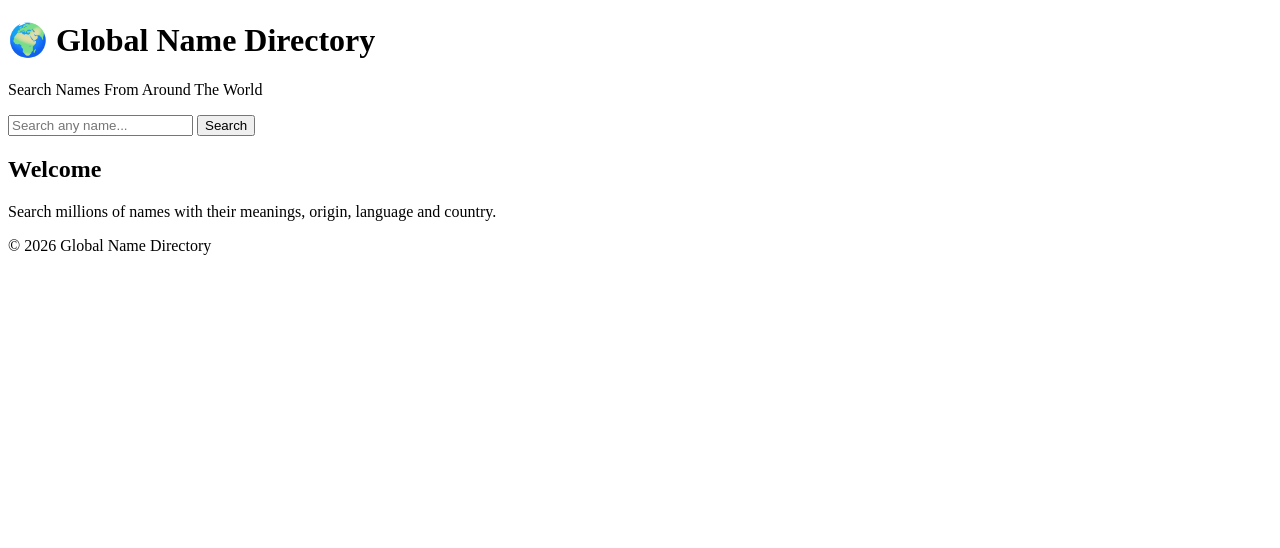
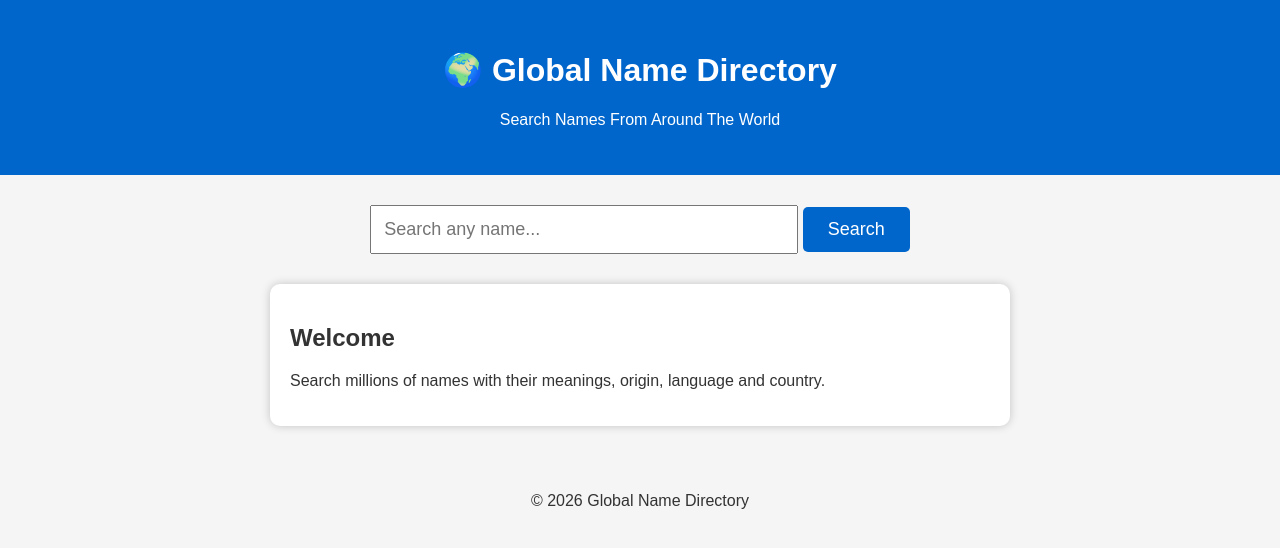
Before and after one commit to ibrahimkholil5697/my-first-website, a plain HTML site: page index.html in a window 1280 px wide. Drawn offline with Linux system fonts and the light colour scheme.

Commit message:
Update style.css

```diff
--- a/style.css
+++ b/style.css
@@ -1 +1,55 @@
-/* Global Name Directory CSS */
+body{
+    margin:0;
+    font-family:Arial,sans-serif;
+    background:#f5f5f5;
+    color:#333;
+}
+
+.header{
+    background:#0066cc;
+    color:white;
+    text-align:center;
+    padding:30px;
+}
+
+.search-box{
+    text-align:center;
+    margin:30px;
+}
+
+input{
+    width:80%;
+    max-width:400px;
+    padding:12px;
+    font-size:18px;
+}
+
+button{
+    padding:12px 25px;
+    font-size:18px;
+    background:#0066cc;
+    color:white;
+    border:none;
+    cursor:pointer;
+    border-radius:5px;
+}
+
+button:hover{
+    background:#004999;
+}
+
+#result{
+    background:white;
+    width:90%;
+    max-width:700px;
+    margin:auto;
+    padding:20px;
+    border-radius:10px;
+    box-shadow:0 0 10px rgba(0,0,0,0.2);
+}
+
+footer{
+    text-align:center;
+    margin-top:30px;
+    padding:20px;
+}
```
